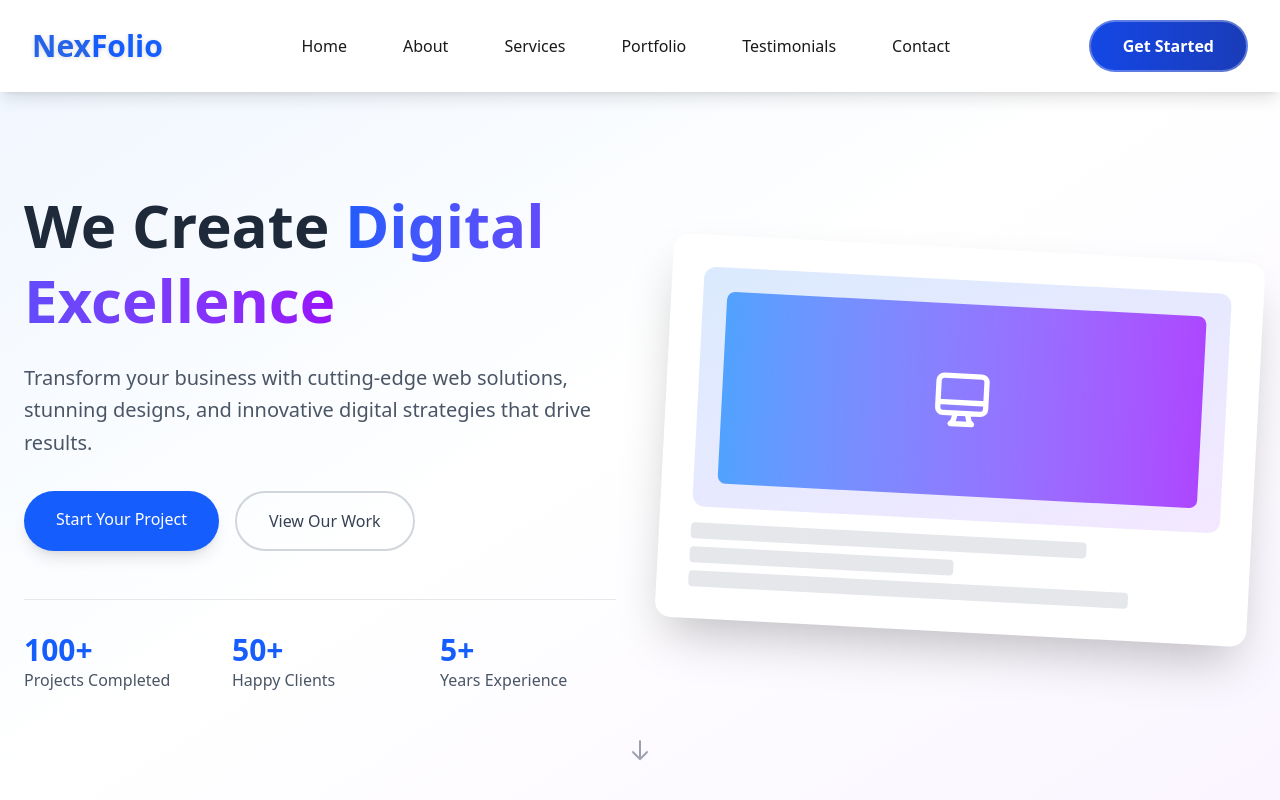
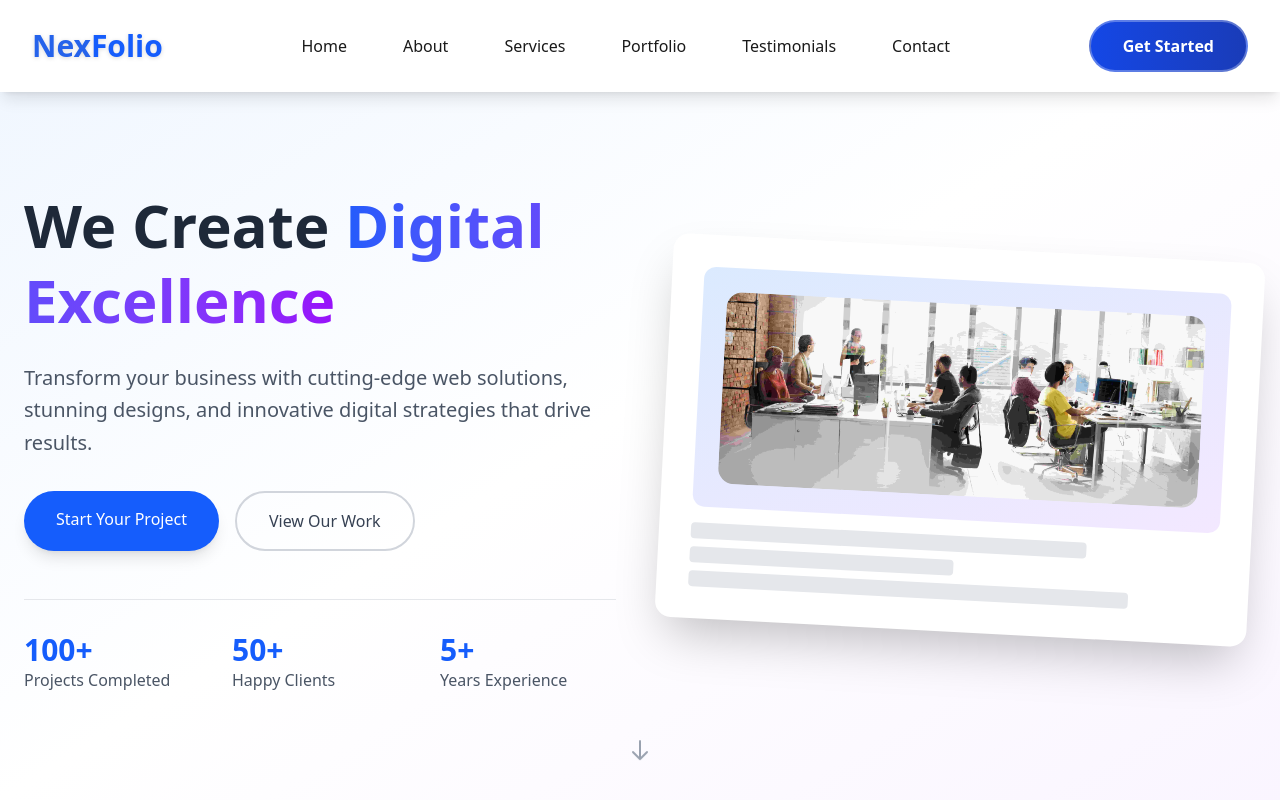
Before and after one commit to asrafsujan247/nexfolio-agency-portfolio, a React (Vite) app: page / in a window 1280 px wide. Shown: the top 800 px of the page. Built offline with nearby package versions, Linux system fonts and the light colour scheme.

Commit message:
changed the hero section right side image and updated it's styles

```diff
--- a/src/components/Hero.jsx
+++ b/src/components/Hero.jsx
@@ -1,4 +1,5 @@
 import React from "react";
+import HeroImage from "/agency-office-demo.jpg";
 
 /**
  * The Hero component is the main section of the homepage. It displays a background with a gradient and a title, a tagline, and a call-to-action.
@@ -65,20 +66,12 @@ const Hero = () => {
             <div className="relative z-10">
               <div className="bg-white rounded-2xl shadow-2xl p-8 transform rotate-3 hover:rotate-0 transition-transform duration-500">
                 <div className="bg-gradient-to-br from-blue-100 to-purple-100 rounded-xl p-6 mb-4">
-                  <div className="w-full h-48 bg-gradient-to-r from-blue-400 to-purple-500 rounded-lg flex items-center justify-center">
-                    <svg
-                      className="w-16 h-16 text-white"
-                      fill="none"
-                      stroke="currentColor"
-                      viewBox="0 0 24 24"
-                    >
-                      <path
-                        strokeLinecap="round"
-                        strokeLinejoin="round"
-                        strokeWidth={2}
-                        d="M9.75 17L9 20l-1 1h8l-1-1-.75-3M3 13h18M5 17h14a2 2 0 002-2V5a2 2 0 00-2-2H5a2 2 0 00-2 2v10a2 2 0 002 2z"
-                      />
-                    </svg>
+                  <div className="w-full h-48 rounded-lg flex items-center justify-center">
+                    <img
+                      src={HeroImage}
+                      className="w-full h-full object-cover rounded-2xl"
+                      alt=""
+                    />
                   </div>
                 </div>
                 <div className="space-y-2">
```
